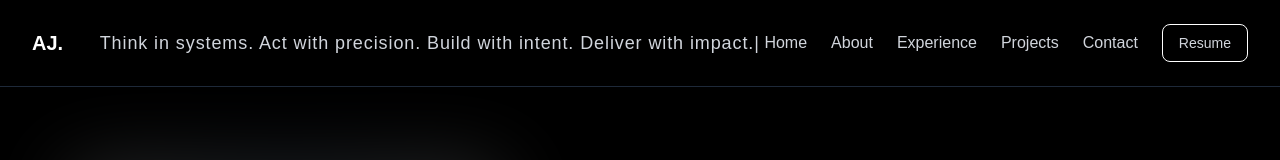
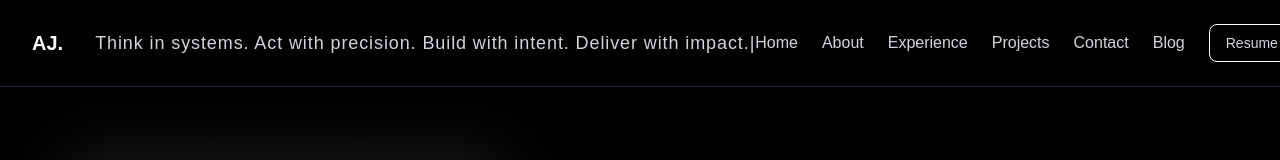
Before and after one commit to abujallow/portfolio, a Next.js app: page / in a window 1280 px wide. Shown: the top 160 px of the page. Built offline with nearby package versions, Linux system fonts and the light colour scheme.

Commit message:
Added blog link to navbar and aligned styling

```diff
--- a/src/app/page.js
+++ b/src/app/page.js
@@ -122,7 +122,14 @@ export default function Home() {
     >
       Contact
     </button>
-
+    <a
+  href="https://onmyradar.lovestoblog.com/blog/blog"
+  target="_blank"
+  rel="noopener noreferrer"
+  className="flex items-center hover:text-white"
+>
+  Blog
+</a>
     {/* ✅ ONLY ADD THIS PART */}
     <a
       href="/resume.pdf"
```
